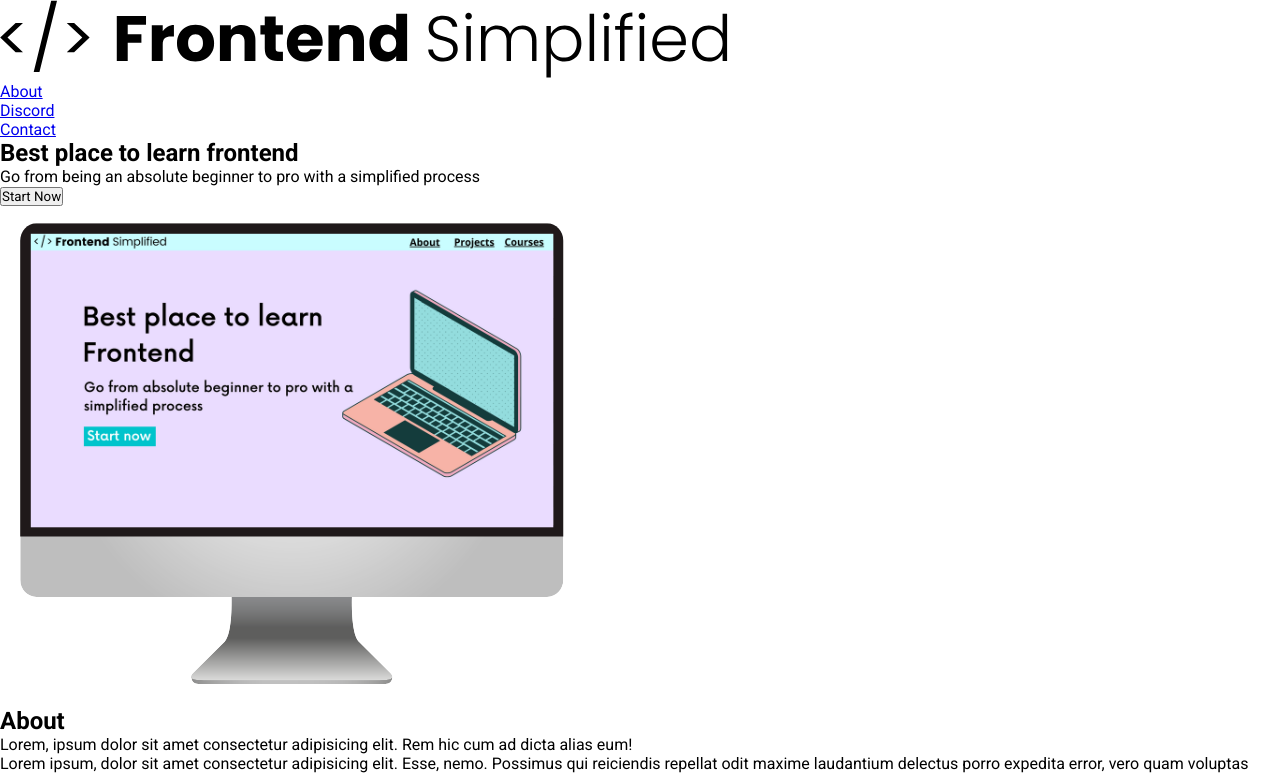
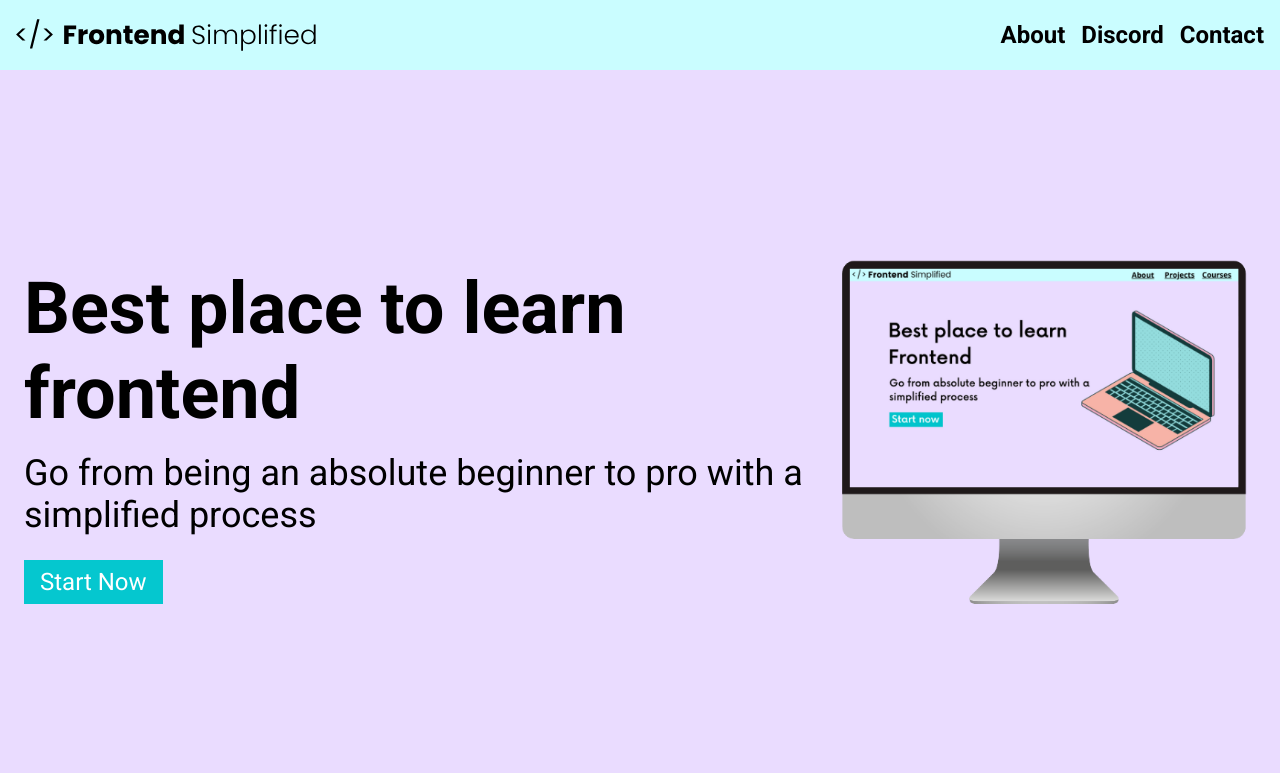
Before and after one commit to SethDimmer123/Bulid--and-style-Mini-Project, a plain HTML site: page index.html in a window 1280 px wide. Shown: the top 773 px of the page. Drawn offline with Linux system fonts and the light colour scheme.

Commit message:
initial commit

```diff
--- a/index.html
+++ b/index.html
@@ -5,12 +5,12 @@
     <meta http-equiv="X-UA-Compatible" content="IE=edge" />
     <meta name="viewport" content="width=device-width, initial-scale=1.0" />
     <title>Document</title>
-    <link rel="stylesheet" href="./styles.css">
+    <link rel="stylesheet" href="./styles.css" />
   </head>
   <body>
     <section>
       <nav>
-        <img src="./assets/FES.svg" />
+        <img src="./assets/FES.svg" class="logo" alt="" />
         <ul>
           <li><a href="#about">About</a></li>
           <li><a href="#discord">Discord</a></li>
@@ -18,26 +18,30 @@
         </ul>
       </nav>
       <header>
+        <div class="row">
           <div>
             <h1>Best place to learn frontend</h1>
-          <p>
-            Go from being an absolute beginner to pro with a simplified process
+            <p class="subheader">
+              Go from being an absolute beginner to pro with a simplified
+              process
             </p>
             <button>Start Now</button>
           </div>
           <figure>
             <img src="./assets/laptop.png" alt="Home page image" />
           </figure>
+        </div>
       </header>
     </section>
 
     <main>
       <section id="about">
         <h2>About</h2>
-        <div>
+        <div class="section__description">
+          <div class="section__description--wrapper">
             <p>
               Lorem, ipsum dolor sit amet consectetur adipisicing elit. Rem hic
-            cum ad dicta alias eum!
+              cum ad dicta alias eum! Lorem ipsum dolor sit amet consectetur Lorem ipsum dolor sit amet consectetur adipisicing elit. Harum, atque?
             </p>
             <p>
               Lorem ipsum, dolor sit amet consectetur adipisicing elit. Esse,
@@ -46,9 +50,10 @@
               aut placeat laborum.
             </p>
           </div>
-        <figure>
+          <figure class="about__img--wrapper">
             <img src="./assets/about.jpg" alt="" />
           </figure>
+        </div>
       </section>
 
       <section id="discord">
@@ -76,7 +81,7 @@
         <h2>Contact</h2>
         <form action="">
           <span>Email</span>
-            <input type="text" placeholder="jane@example.com">
+          <input type="text" placeholder="jane@example.com" />
           <span>Message</span>
           <textarea type="text" plaxeholder="jane@example.com"></textarea>
         </form>
@@ -84,7 +89,7 @@
       </section>
     </main>
     <footer>
-        <img src="./assets/FES.svg">
+      <img src="./assets/FES.svg" />
       <div>
         <a href="#about">About</a>
         <a href="#discord">Discord</a>
--- a/styles.css
+++ b/styles.css
@@ -6,3 +6,104 @@
     box-sizing: border-box;
     font-family: 'Roboto', sans-serif;
 }
+
+nav{
+    height:70px;
+    display:flex;
+    justify-content:space-between;
+    align-items: center;
+    padding:0 16px;
+    background-color: #cafdff;
+}
+
+header{
+    background-color: #eadcff;
+    height: calc(100vh - 70px);
+    padding:24px;
+    display: flex;
+    align-items: center;
+    justify-content: center;
+}
+
+h1{
+    font-size: 72px;
+}
+
+.subheader{
+    font-size: 36px;
+    margin: 16px 0 24px 0;
+}
+
+button{
+    background-color: #05c7cf;
+    color: white;
+    border: none;
+    padding:8px 16px;
+    font-size: 24px;
+    cursor: pointer;
+
+}
+
+a{
+    color:#000;
+    text-decoration: none;
+    font-size: 24px;
+    font-weight: 700;
+}
+
+.logo{
+    width:300px;
+}
+
+ul{
+    display:flex;
+}
+
+li{
+    list-style-type: none;
+    padding-left: 16px;
+}
+
+.row{ /*look at 8:26*/
+    width:100%;
+    max-width: 1300px;
+    display:flex;
+    align-items: center;
+    justify-content: center;
+}
+
+/*
+
+
+ABOUT
+
+
+*/
+
+
+#about{
+    padding:48px 0;
+}
+
+h2{
+    font-size: 60px;
+    text-align: center;
+    margin-bottom: 24px;
+}
+
+
+.section__description{
+    display:flex;
+}
+
+.about__img--wrapper{
+    width:40%;
+}
+
+img{
+    width:100%;
+}
+
+.section__description--wrapper{
+    width:60%;
+}
```
Lines whose indentation alone changed are shown as unchanged.
